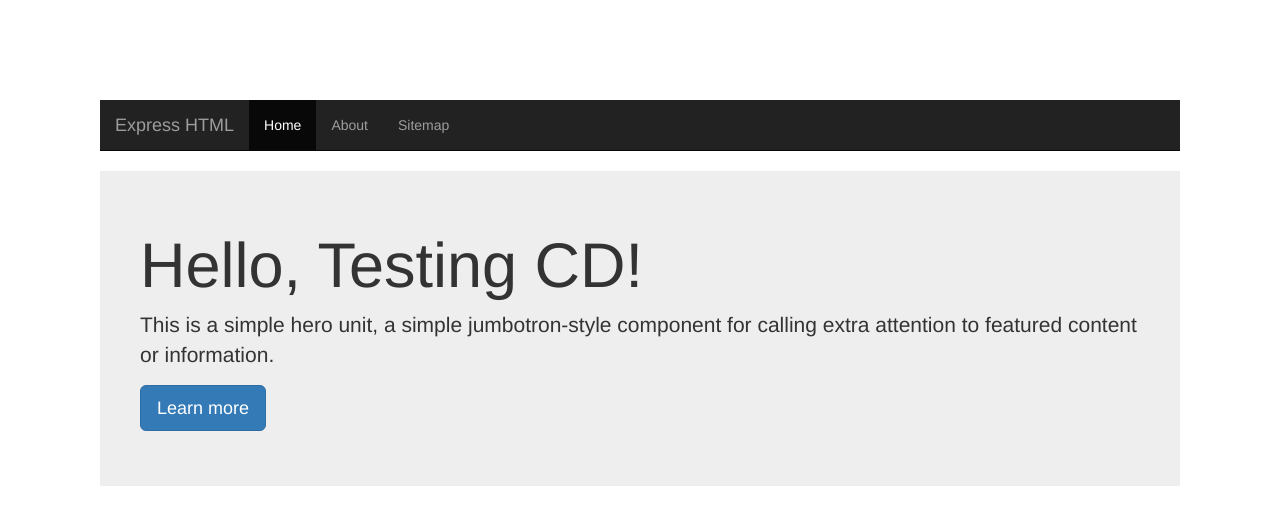
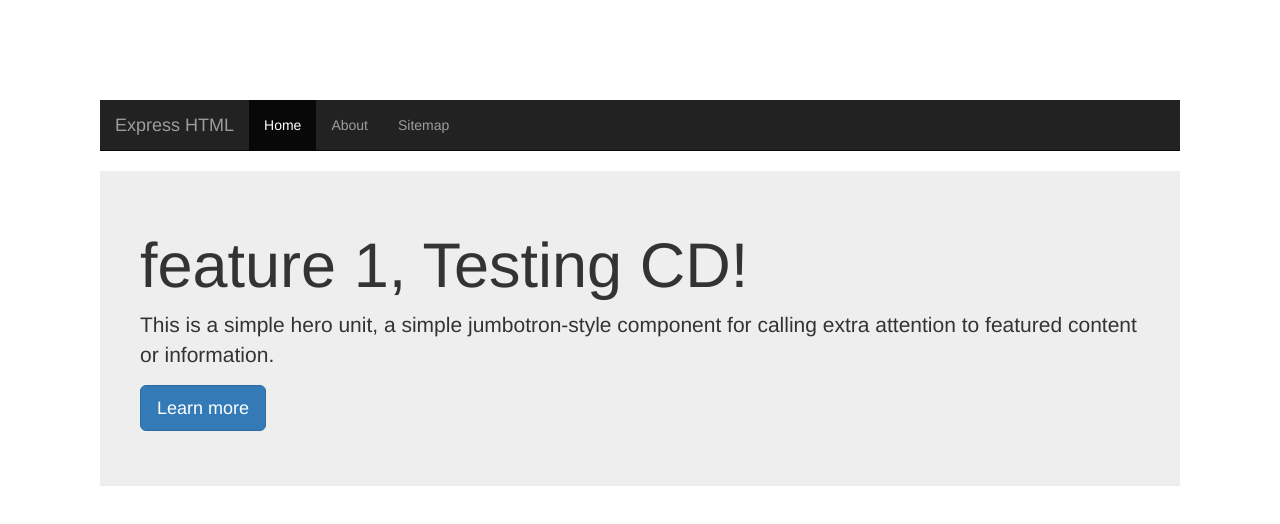
Before and after one commit to vishwajeetthakur/github-actions, a website: page index.html in a window 1280 px wide. Drawn offline with nearby package versions, Linux system fonts and the light colour scheme.

Commit message:
changed html

```diff
--- a/index.html
+++ b/index.html
@@ -21,7 +21,7 @@
     </nav>
 
     <div class="jumbotron" style="padding: 40px;">
-      <h1>Hello, Testing CD!</h1>
+      <h1>feature 1, Testing CD!</h1>
       <p>This is a simple hero unit, a simple jumbotron-style component for calling extra attention to featured content or information.</p>
       <p><a class="btn btn-primary btn-lg" role="button" href="#">Learn more</a></p>
     </div>
```
